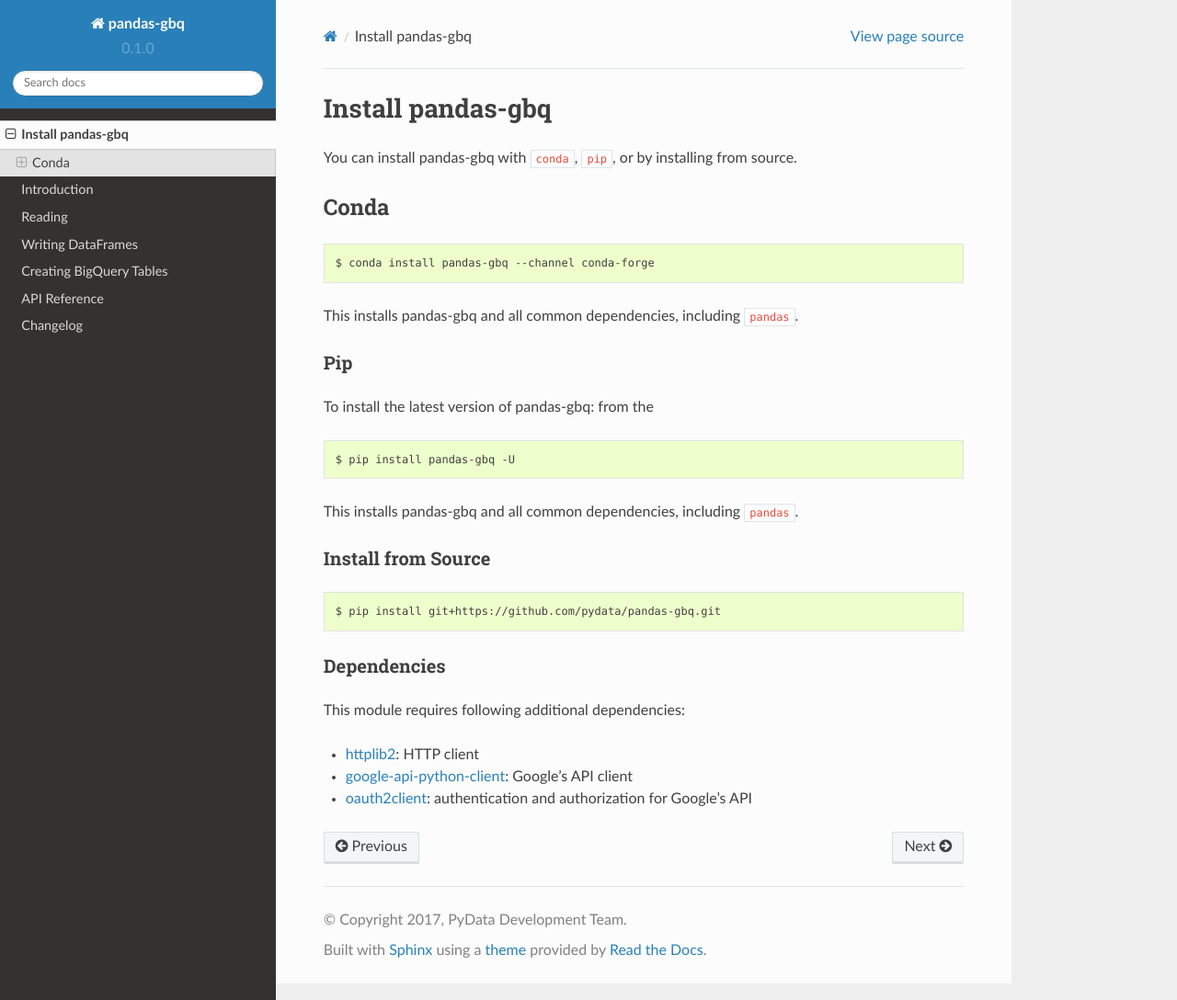
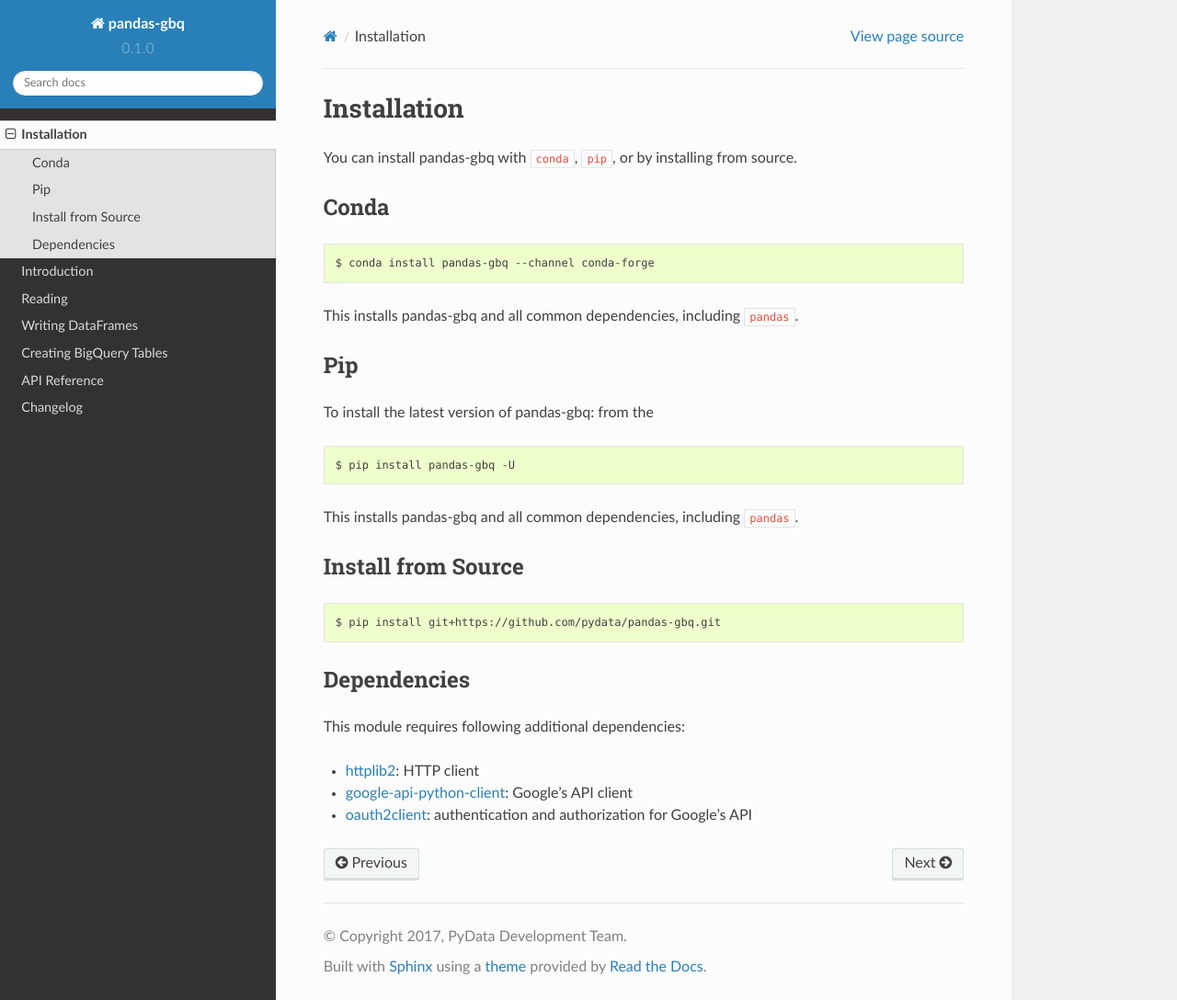
Before and after one commit to googleapis/python-bigquery-pandas, a Sphinx documentation site: the page built from docs/source/install.rst, in a window 1280 px wide and 1088 px high. Shown: the whole window at 92% size. Built offline with Sphinx 7.4.7 and the Read the Docs theme 2.0.0, drawn with Linux system fonts in a browser that asks for light colours.

Commit message:
install doc formatting

```diff
--- a/docs/source/install.rst
+++ b/docs/source/install.rst
@@ -1,10 +1,10 @@
-Install pandas-gbq
-==================
+Installation
+============
 
 You can install pandas-gbq with ``conda``, ``pip``, or by installing from source.
 
 Conda
-~~~~~
+-----
 
 .. code-block:: shell
 
```
